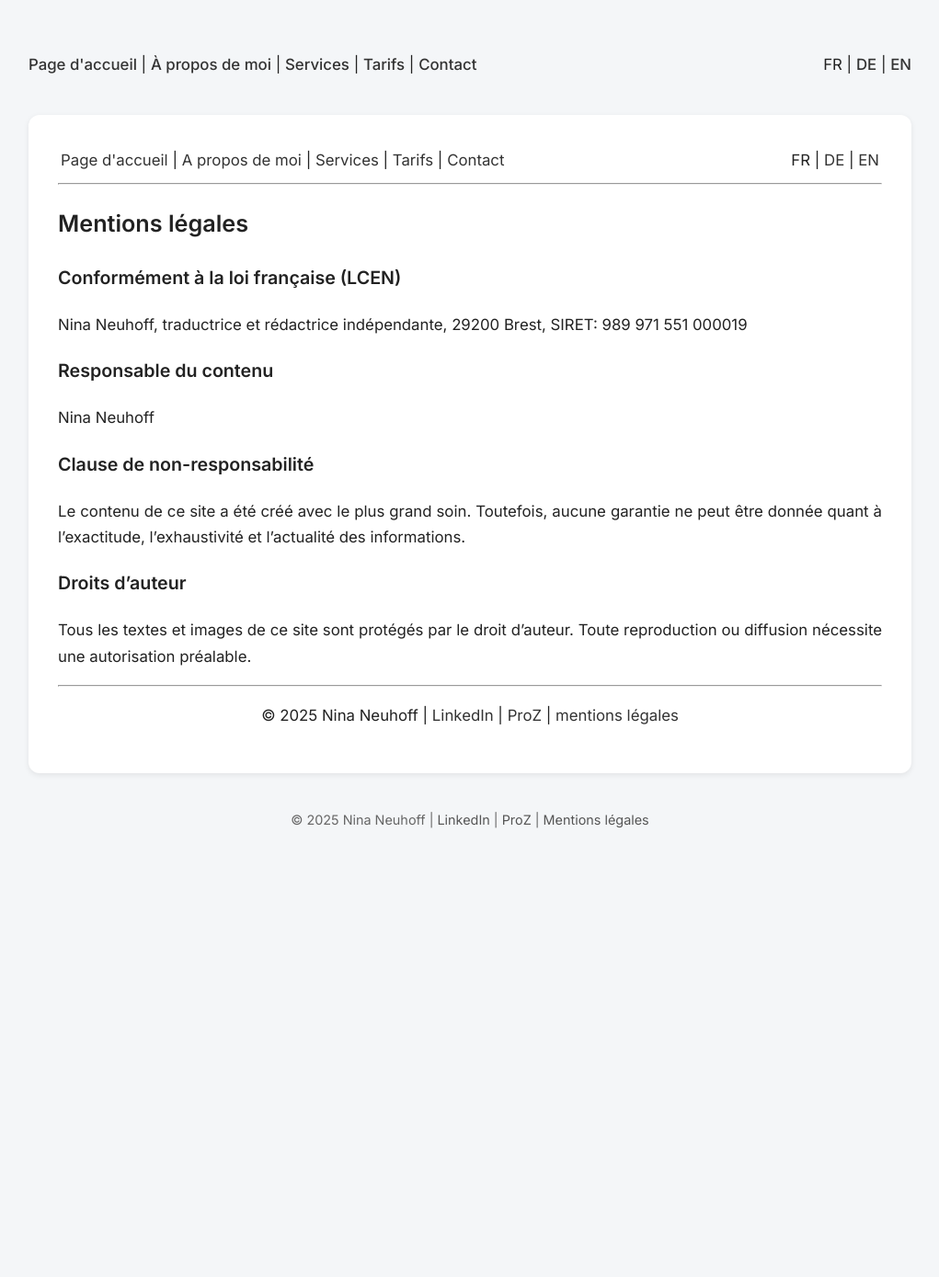
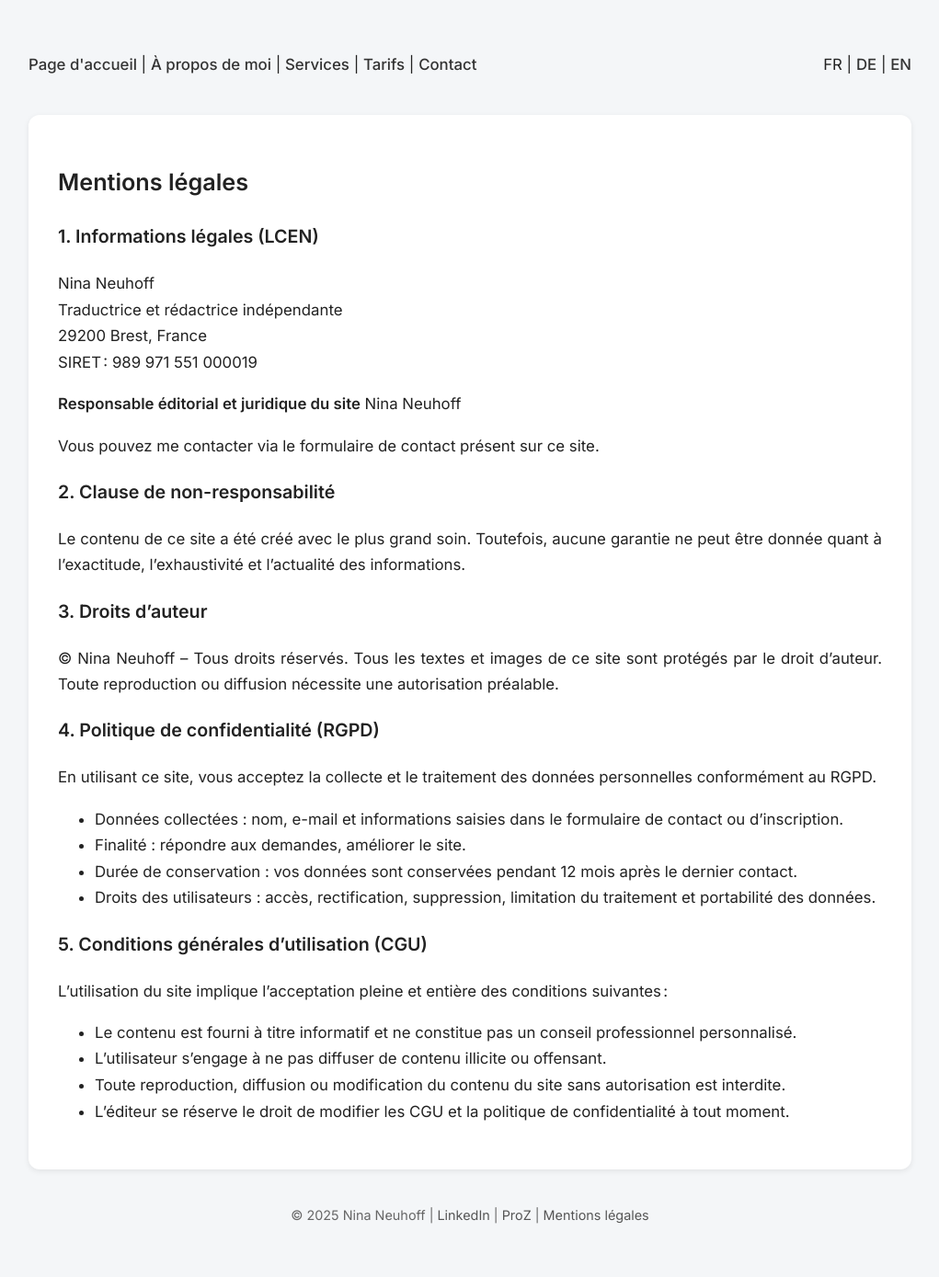
Before and after one commit to nneuhoff/traduction-translation-uebersetzung, a Jekyll site: the page built from fr/impressum.md, in a window 1280 px wide. Shown: the whole page at 92% size, without its empty margins (129-1150 px from the left). Built offline with Jekyll 4.4.1, drawn with Linux system fonts in a browser that asks for light colours; before the commit the page ends 959 px from its top, so only the background shows below that.

Commit message:
Update impressum.md

```diff
--- a/fr/impressum.md
+++ b/fr/impressum.md
@@ -4,42 +4,40 @@ title: "Mentions légales"
 lang: fr
 ---
 
-
-<table width="100%">
-<tr>
-<td align="left">
-<a href="index.html">Page d'accueil</a> |
-<a href="about.html">A propos de moi</a> |
-<a href="services.html">Services</a> |
-<a href="pricing.html">Tarifs</a> |
-<a href="contact.html">Contact</a>
-</td>
-<td align="right">
-FR | <a href="../de/index.html">DE</a> | <a href="../en/index.html">EN</a>
-</td>
-</tr>
-</table>
-<hr>
-
 ## Mentions légales
 
-### Conformément à la loi française (LCEN)
-Nina Neuhoff,
-traductrice et rédactrice indépendante,
-29200 Brest,
-SIRET: 989 971 551 000019
+### 1. Informations légales (LCEN)
+Nina Neuhoff
+Traductrice et rédactrice indépendante
+29200 Brest, France
+SIRET : 989 971 551 000019
 
-### Responsable du contenu
+**Responsable éditorial et juridique du site**
 Nina Neuhoff
 
-### Clause de non-responsabilité
-Le contenu de ce site a été créé avec le plus grand soin. Toutefois, aucune garantie ne peut être donnée quant à l'exactitude, l'exhaustivité et l'actualité des informations.
+Vous pouvez me contacter via le formulaire de contact présent sur ce site.
 
-### Droits d’auteur
+### 2. Clause de non-responsabilité
+Le contenu de ce site a été créé avec le plus grand soin. Toutefois, aucune garantie ne peut être donnée quant à l’exactitude, l’exhaustivité et l’actualité des informations.
+
+### 3. Droits d’auteur
+© Nina Neuhoff – Tous droits réservés.
 Tous les textes et images de ce site sont protégés par le droit d’auteur. Toute reproduction ou diffusion nécessite une autorisation préalable.
 
-<!-- Footer -->
-<hr>
-<p align="center">
-&copy; 2025 Nina Neuhoff | <a href="http://www.linkedin.com/in/nina-neuhoff-32b162283">LinkedIn</a> | <a href="https://www.proz.com/translator/4180778">ProZ</a> | <a href="impressum.md">mentions légales</a>
-</p>
+### 4. Politique de confidentialité (RGPD)
+
+En utilisant ce site, vous acceptez la collecte et le traitement des données personnelles conformément au RGPD.
+
+- Données collectées : nom, e-mail et informations saisies dans le formulaire de contact ou d’inscription.
+- Finalité : répondre aux demandes, améliorer le site.
+- Durée de conservation : vos données sont conservées pendant 12 mois après le dernier contact.
+- Droits des utilisateurs : accès, rectification, suppression, limitation du traitement et portabilité des données.
+
+### 5. Conditions générales d’utilisation (CGU)
+
+L’utilisation du site implique l’acceptation pleine et entière des conditions suivantes :
+
+- Le contenu est fourni à titre informatif et ne constitue pas un conseil professionnel personnalisé.
+- L’utilisateur s’engage à ne pas diffuser de contenu illicite ou offensant.
+- Toute reproduction, diffusion ou modification du contenu du site sans autorisation est interdite.
+- L’éditeur se réserve le droit de modifier les CGU et la politique de confidentialité à tout moment.
```
